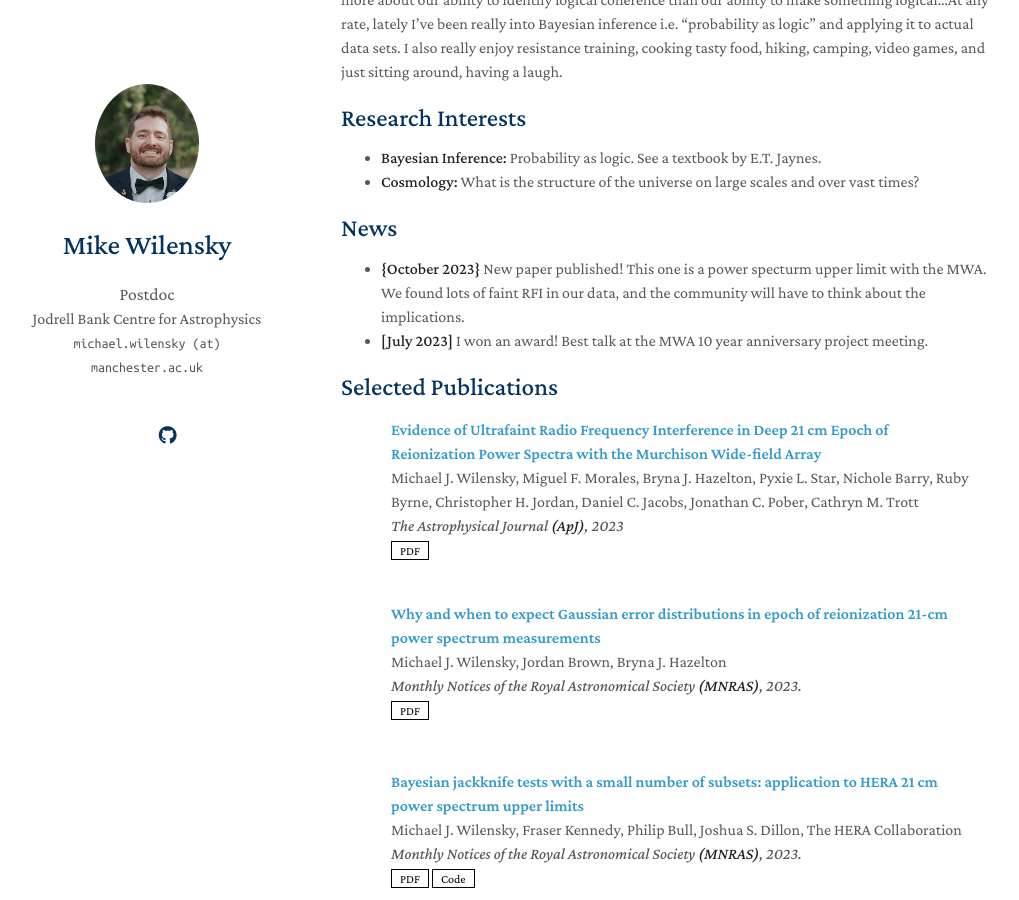
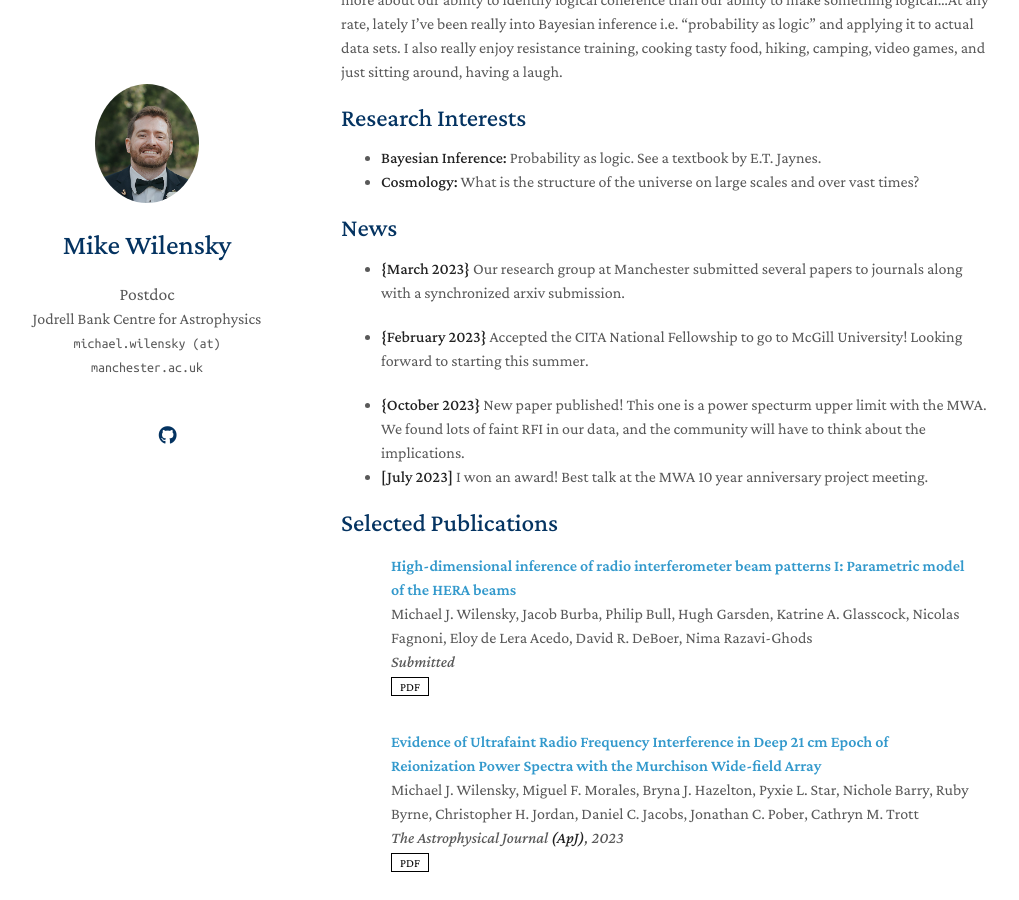
Before and after one commit to mwilensky768/mwilensky768.github.io, a Jekyll site: the page built from index.md, in a window 1280 px wide and 900 px high, scrolled down 217 px. Shown: the whole window, without its empty margins (129-1148 px from the left). Built offline with Jekyll 4.4.1, drawn with Linux system fonts in a browser that asks for light colours; nearby versions of some CDN libraries; a style sheet for code colours, icons or effects is not loaded; our own code applies the rules of GitHub Pages for plain Markdown files.

Commit message:
March update

```diff
--- a/_data/publications.yml
+++ b/_data/publications.yml
@@ -1,4 +1,9 @@
 main:
+
+  - title: "High-dimensional inference of radio interferometer beam patterns I: Parametric model of the HERA beams"
+    authors: Michael J. Wilensky, Jacob Burba, Philip Bull, Hugh Garsden, Katrine A. Glasscock, Nicolas Fagnoni, Eloy de Lera Acedo, David R. DeBoer, Nima Razavi-Ghods
+    conference: Submitted
+    pdf: https://arxiv.org/pdf/2403.13769.pdf
 
   - title: Evidence of Ultrafaint Radio Frequency Interference in Deep 21 cm Epoch of Reionization Power Spectra with the Murchison Wide-field Array
     authors: Michael J. Wilensky, Miguel F. Morales, Bryna J. Hazelton, Pyxie L. Star, Nichole Barry, Ruby Byrne, Christopher H. Jordan, Daniel C. Jacobs, Jonathan C. Pober, Cathryn M. Trott
--- a/index.md
+++ b/index.md
@@ -22,6 +22,12 @@ just sitting around, having a laugh.
 
 ## News
 
+- **{March 2023}** Our research group at Manchester submitted several papers to
+journals along with a synchronized arxiv submission.
+
+- **{February 2023}** Accepted the CITA National Fellowship to go to McGill
+University! Looking forward to starting this summer.
+
 - **{October 2023}** New paper published! This one is a power specturm upper limit with the MWA. We found lots of faint RFI in our data, and the community will have to think about the implications.
 - **[July 2023]** I won an award! Best talk at the MWA 10 year anniversary project meeting.
 
```
Also changed, not shown: 1 other file.
